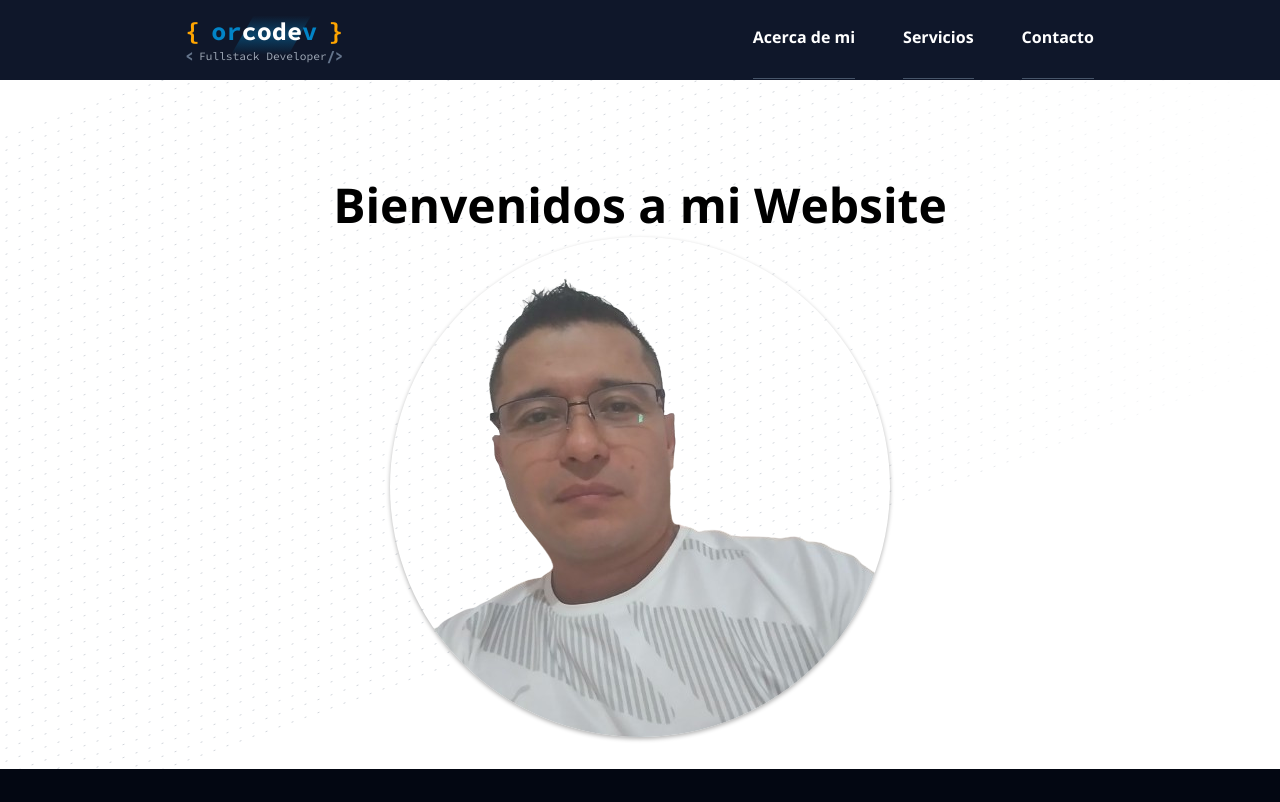
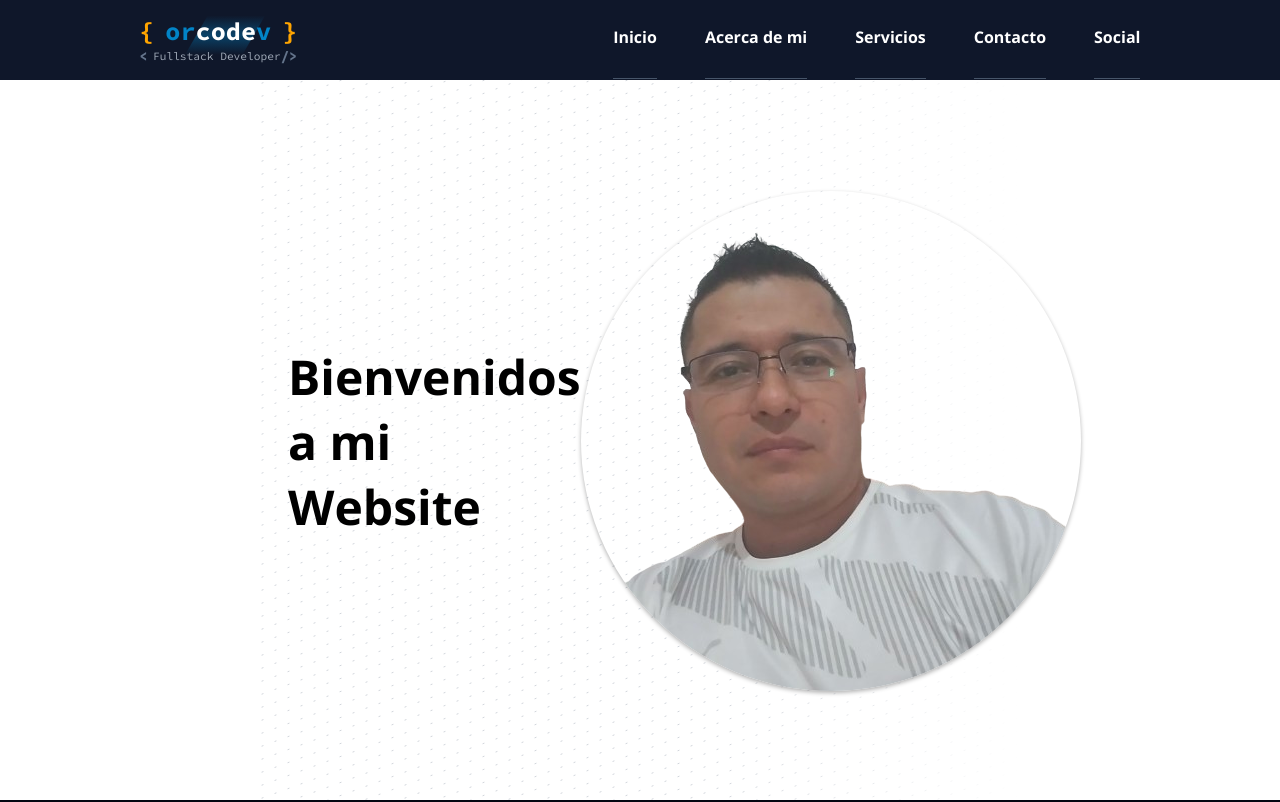
Before and after one commit to ocamachor/desafio-maquetado-nivel2, a plain HTML site: page index.html in a window 1280 px wide. Shown: the top 802 px of the page. Drawn offline with nearby package versions, Linux system fonts and the light colour scheme.

Commit message:
Refactorizacion detalles mobile size. adicion de opciones al menu y mejora en las vistas de secciones

```diff
--- a/index.html
+++ b/index.html
@@ -33,29 +33,35 @@
                 </label>
                 <input type="checkbox" id="menu" class="nav__input">
                 <div class="nav__menu--mobile">
+                    <a href="#inicio" class="nav__item open-sans-700">Inicio</a>
                     <a href="#acerca-de-mi" class="nav__item open-sans-700">Acerca de mi</a>
                     <a href="#servicios" class="nav__item open-sans-700">Servicios</a>
                     <a href="#contacto" class="nav__item open-sans-700">Contacto</a>
+                    <a href="#social" class="nav__item open-sans-700">Social</a>
                 </div>
                 <div class="nav__menu--desktop">
+                    <a href="#inicio" class="nav__item open-sans-700">Inicio</a>
                     <a href="#acerca-de-mi" class="nav__item open-sans-700">Acerca de mi</a>
                     <a href="#servicios" class="nav__item open-sans-700">Servicios</a>
                     <a href="#contacto" class="nav__item open-sans-700">Contacto</a>
+                    <a href="#social" class="nav__item open-sans-700">Social</a>
                 </div>
             </div>
         </nav>
         <main>
-            <header>
+            <header id="inicio">
                 <!-- <div class="header__mask"></div> -->
-                <div class="header__patron-puntos"></div>
+                <div class="patron-puntos"></div>
                 <!-- </div> -->
-                <h1 class="header__title open-sans-700">Bienvenidos a mi Website</h1>
-                <img src="/img/orcodev-final.png" alt="imagen de orcodev" class="header__img-orcodev">
+                <h1 class="title open-sans-700">Bienvenidos a mi Website</h1>
+                <img src="/img/orcodev-final.png" alt="imagen de orcodev" class="img-orcodev">
             </header>
             <section class="section__aboutme" id="acerca-de-mi">
                 <!-- <div class="section-card"> -->
-                <h2 class="section__title open-sans-700">Soy</h2>
-                <h2 class="section__title open-sans-700">Orlando Camacho</h2>
+                <div>
+                    <h2 class="section__title open-sans-700">Soy</h2>
+                    <h2 class="section__title open-sans-700">Orlando Camacho</h2>
+                </div>
                 <div class="logo-orcodev">
                     <span class="logo_bracket bracket-open">{</span>
                     <span class="logo_or-text">or</span>
@@ -124,7 +130,7 @@
                     </form>
                 </section>
         </main>
-        <footer class="roboto-regular">
+        <footer class="roboto-regular" id="social">
             <div class="nav__logo">
                 <div class="logo-orcodev">
                     <span class="logo_bracket bracket-open">{</span>
--- a/style.css
+++ b/style.css
@@ -160,7 +160,7 @@ button {
     width: 100%;
     height: 100dvh;
     left: 0;
-    background: linear-gradient(to top, transparent, #0f172a 80%);
+    background: linear-gradient(to top, transparent, #0f172a 40%);
     clip-path: polygon(0 0, 100% 0, 100% 0, 0 0);
     transition: clip-path 0.5s ease-in-out;
 }
@@ -196,10 +196,10 @@ header {
     align-items: center;
     position: relative;
     z-index: 10;
-    padding: 0 2rem;
+    padding: 172px 2rem 0 2rem;
 }
 
-.header__patron-puntos {
+header .patron-puntos {
     width: 100%;
     height: 700px;
     background-image: radial-gradient(circle, #d1d5db 1px, transparent 1px);
@@ -212,12 +212,11 @@ header {
     z-index: -10;
 }
 
-.header__title {
+header .title {
     font-size: 48px;
     text-align: center;
-    margin-top: 172px;
 }
-.header__img-orcodev {
+header .img-orcodev {
     border-radius: 50%;
     max-width: 100%;
     height: auto;
@@ -238,6 +237,12 @@ section {
     flex-direction: column;
     justify-content: center;
     align-items: center;
+    width: 100%;
+    height: 100dvh;
+}
+
+.section__aboutme > div > h2 {
+    text-align: center;
 }
 
 .section__aboutme .section__title {
@@ -288,8 +293,9 @@ section {
 
 .section__contact {
     background-color: #030712;
-    padding: 80px 0 70px 0;
+    padding: 120px 0 70px 0;
     width: 100%;
+    height: 100dvh;
 }
 
 .section__contact h2 {
@@ -334,14 +340,17 @@ section {
 }
 
 footer {
-    padding: 53px 0 113px 20px;
+    padding: 120px 0 113px 20px;
     background-color: #dbdbdb;
+    height: 100dvh;
 }
 
 footer .nav__logo {
     background-color: #0f172a;
     padding: 1rem;
     border-radius: 10px;
+    transform: scale(0.4);
+    transform-origin: left bottom;
 }
 
 footer .code_text-background {
@@ -421,4 +430,27 @@ footer .code_text-background {
     .nav__item:hover {
         --clippy: polygon(0% 0%, 100% 0%, 100% 100%, 0% 100%);
     }
+
+    header {
+        flex-direction: row;
+        justify-content: space-between;
+        align-items: center;
+        padding-top: 82px;
+        width: 60%;
+        height: 100dvh;
+        margin: 0 auto;
+    }
+
+    header .patron-puntos {
+        height: calc(100dvh * 1.5);
+    }
+
+    header .title {
+        width: 50%;
+        text-align: left;
+    }
+
+    header .img-orcodev {
+        margin: 0;
+    }
 }
```
